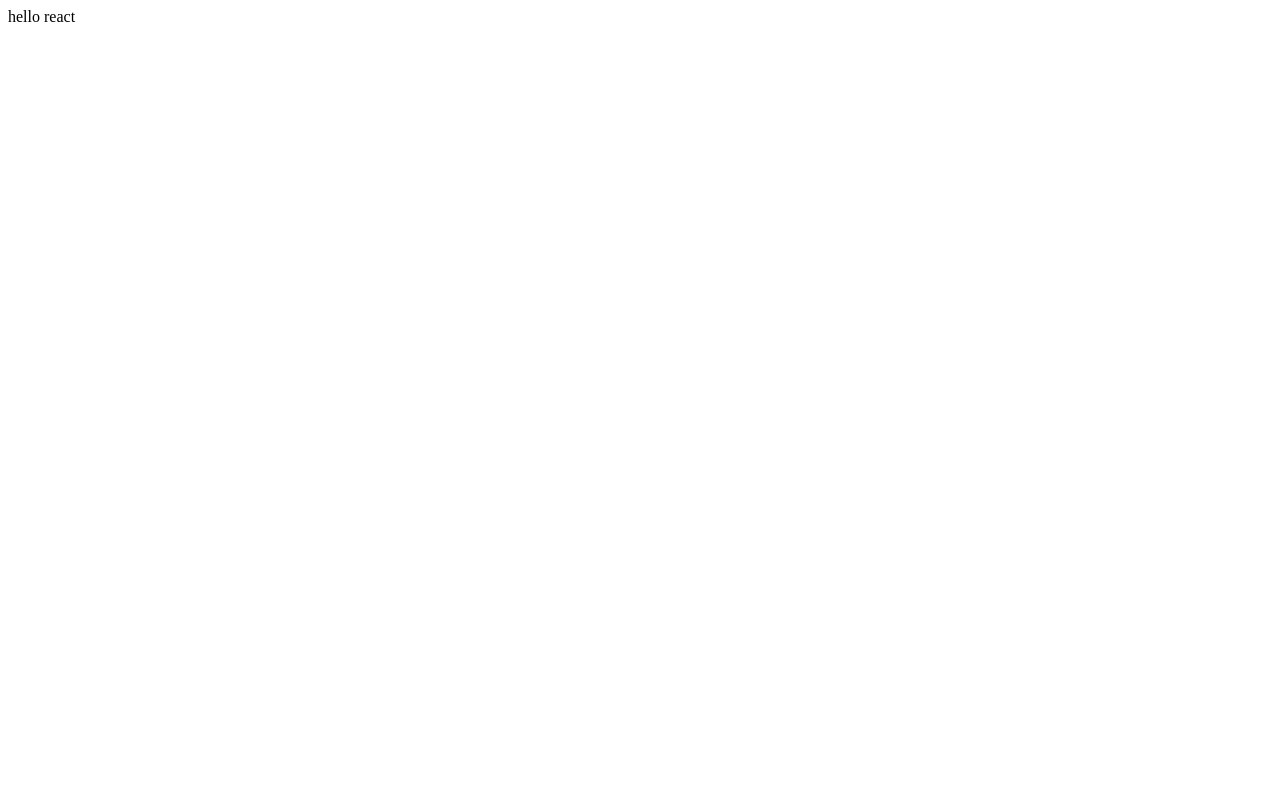
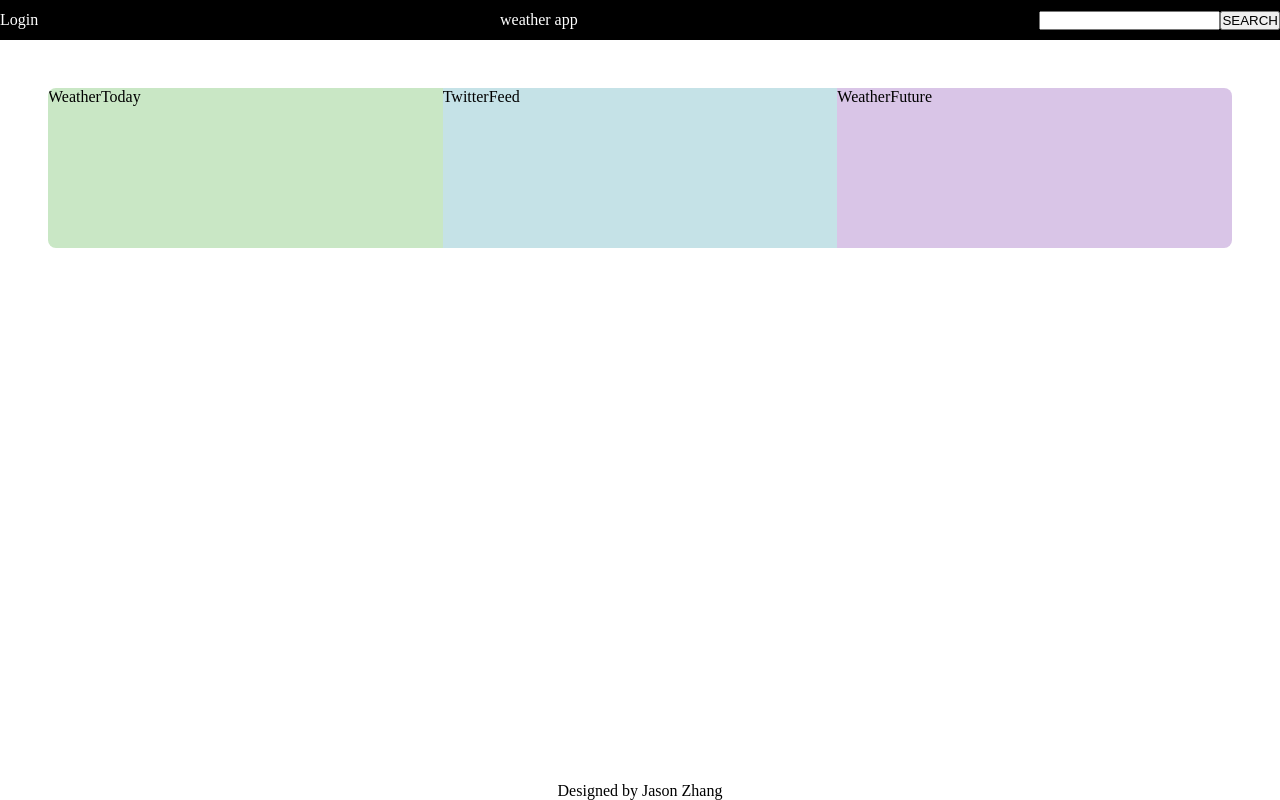
Before and after one commit to jasonzhang7100/weather-app, a React app: page / in a window 1280 px wide. Built offline with nearby package versions, Linux system fonts and the light colour scheme.

Commit message:
feat: construct structure and config webpack

```diff
--- a/App.js
+++ /dev/null
@@ -1,7 +0,0 @@
-import React from "react";
-
-const App = () => {
-  return <div>hello react</div>;
-};
-
-export default App;
--- a/package.json
+++ b/package.json
@@ -9,7 +9,8 @@
   },
   "dependencies": {
     "react": "^17.0.2",
-    "react-dom": "^17.0.2"
+    "react-dom": "^17.0.2",
+    "styled-components": "^5.3.0"
   },
   "devDependencies": {
     "@babel/core": "^7.14.3",
--- /dev/null
+++ b/src/App.js
@@ -0,0 +1,26 @@
+import React from "react";
+import styled, { createGlobalStyle } from "styled-components";
+
+import Layout from "./components/Layout/Layout";
+import WeatherApp from "./components/WeatherApp/WeatherApp";
+
+const GlobalStyle = createGlobalStyle`
+  * {
+    box-sizing: border-box;
+    margin: 0;
+    padding: 0;
+  }
+`;
+
+const App = () => {
+  return (
+    <React.Fragment>
+      <GlobalStyle />
+      <Layout title="weather app">
+        <WeatherApp />
+      </Layout>
+    </React.Fragment>
+  );
+};
+
+export default App;
--- /dev/null
+++ b/src/components/Layout/Footer.jsx
@@ -0,0 +1,15 @@
+import React from "react";
+import styled from "styled-components";
+
+const FooterBar = styled.div`
+  position: absolute;
+  bottom: 0;
+  width: 100%;
+  text-align: center;
+`;
+
+const Footer = () => {
+  return <FooterBar>Designed by Jason Zhang</FooterBar>;
+};
+
+export default Footer;
--- /dev/null
+++ b/src/components/Layout/Header.jsx
@@ -0,0 +1,34 @@
+import React from "react";
+import styled from "styled-components";
+
+const NavBar = styled.div`
+  display: flex;
+  justify-content: space-between;
+  align-items: center;
+  height: 2.5rem;
+  background-color: #000;
+  color: #fff;
+`;
+
+const LoginMenu = styled.span``;
+
+const Title = styled.span``;
+
+const Search = styled.div``;
+
+const SearchInput = styled.input``;
+
+const SearchButton = styled.button``;
+
+const Header = ({ title }) => (
+  <NavBar>
+    <LoginMenu>Login</LoginMenu>
+    <Title>{title}</Title>
+    <Search>
+      <SearchInput />
+      <SearchButton>SEARCH</SearchButton>
+    </Search>
+  </NavBar>
+);
+
+export default Header;
--- /dev/null
+++ b/src/components/Layout/Layout.jsx
@@ -0,0 +1,19 @@
+import React from "react";
+import styled from "styled-components";
+
+import Header from "./Header";
+import Footer from "./Footer";
+
+const Children = styled.div`
+  margin: 3rem;
+`;
+
+const Layout = ({ title, children }) => (
+  <div>
+    <Header title={title} />
+    <Children>{children}</Children>
+    <Footer />
+  </div>
+);
+
+export default Layout;
--- /dev/null
+++ b/src/components/WeatherApp/WeatherApp.jsx
@@ -0,0 +1,38 @@
+import React from "react";
+import styled from "styled-components";
+
+const Layout = styled.div`
+  display: flex;
+  overflow: hidden;
+  border-radius: 0.5rem;
+`;
+
+const WeatherToday = styled.div`
+  flex: 1;
+  height: 10rem;
+  background-color: #c9e7c5;
+`;
+const TwitterFeed = styled.div`
+  flex: 1;
+
+  height: 10rem;
+  background-color: #c5e2e7;
+`;
+const WeatherFuture = styled.div`
+  flex: 1;
+
+  height: 10rem;
+  background-color: #d9c5e7;
+`;
+
+const WeatherApp = () => {
+  return (
+    <Layout>
+      <WeatherToday>WeatherToday</WeatherToday>
+      <TwitterFeed>TwitterFeed</TwitterFeed>
+      <WeatherFuture>WeatherFuture</WeatherFuture>
+    </Layout>
+  );
+};
+
+export default WeatherApp;
--- a/src/index.js
+++ b/src/index.js
@@ -1,6 +1,6 @@
 import React from "react";
 import ReactDOM from "react-dom";
 
-import App from "../App";
+import App from "./App";
 
 ReactDOM.render(<App />, document.getElementById("root"));
--- a/webpack.config.js
+++ b/webpack.config.js
@@ -1,4 +1,3 @@
-const webpack = require("webpack");
 const HtmlWebpackPlugin = require("html-webpack-plugin");
 
 const port = process.env.PORT || 3000;
@@ -10,10 +9,13 @@ module.exports = {
     filename: "bundle.[hash].js",
   },
   devtool: "inline-source-map",
+  resolve: {
+    extensions: ["", ".js", ".jsx"],
+  },
   module: {
     rules: [
       {
-        test: /\.(js)$/,
+        test: /\.(js|jsx)$/,
         exclude: /node_modules/,
         use: ["babel-loader"],
       },
```
Also changed, not shown: 1 other file (tests, documents, lock files or other folders).
